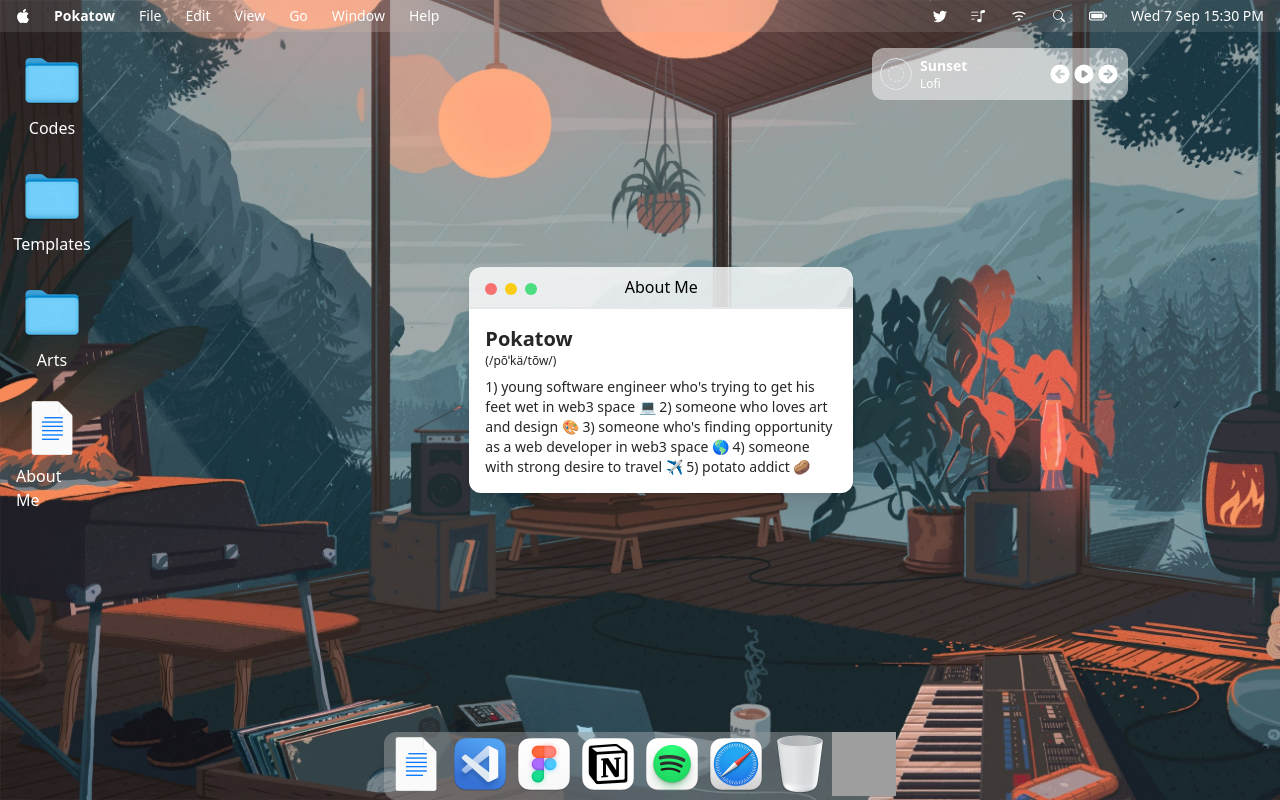
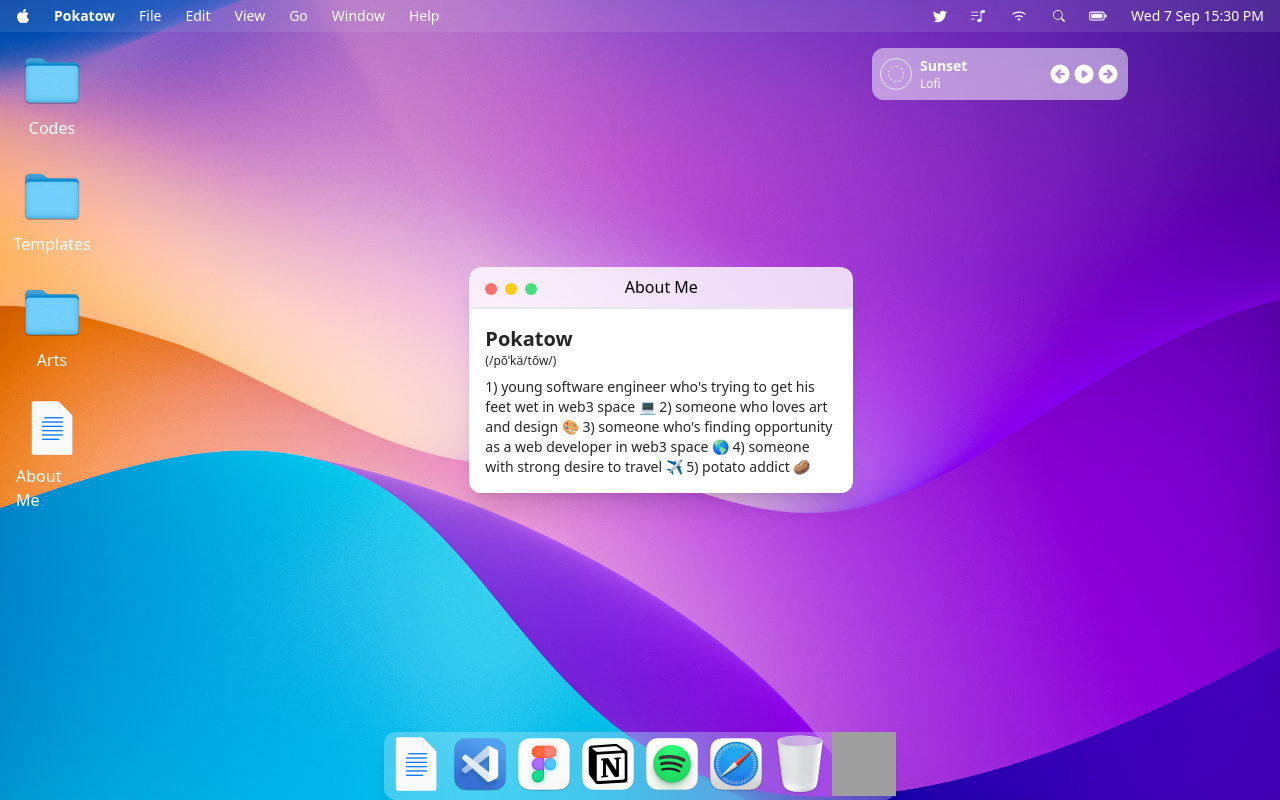
Before and after one commit to pokatow/macos-portfolio, a Next.js app: page / in a window 1280 px wide. Built offline with nearby package versions, Linux system fonts and the light colour scheme; grey boxes are pictures that could not be loaded.

Commit message:
new wallpeper

```diff
--- a/pages/index.tsx
+++ b/pages/index.tsx
@@ -46,7 +46,7 @@ const Home: NextPage = () => {
         <title>Pokatow</title>
       </Head>
       <main
-        style={{ backgroundImage: `url("/images/wallpaper/4.jpg")` }}
+        style={{ backgroundImage: `url("/images/wallpaper/1.jpg")` }}
         className="relative min-h-screen overflow-hidden bg-cover"
       >
         <div className="absolute inset-0 pt-10" id="panel">
```
